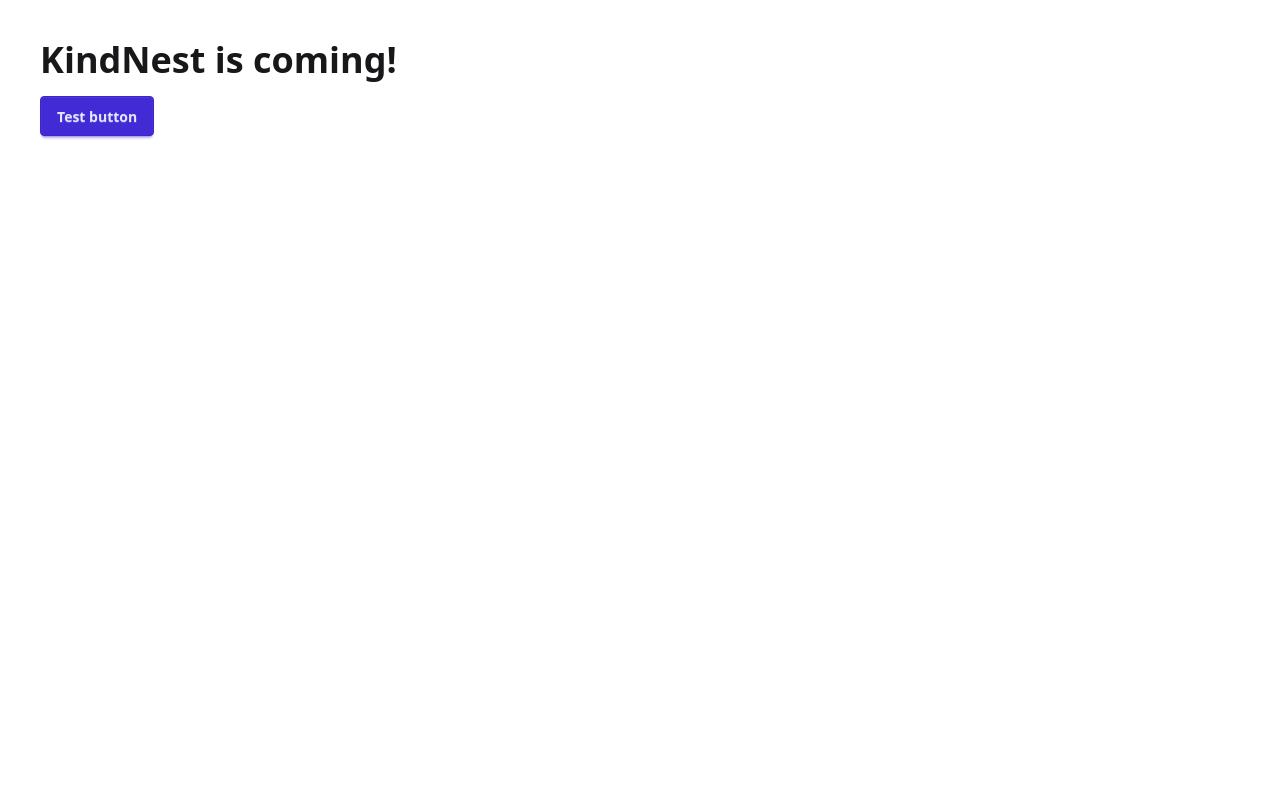
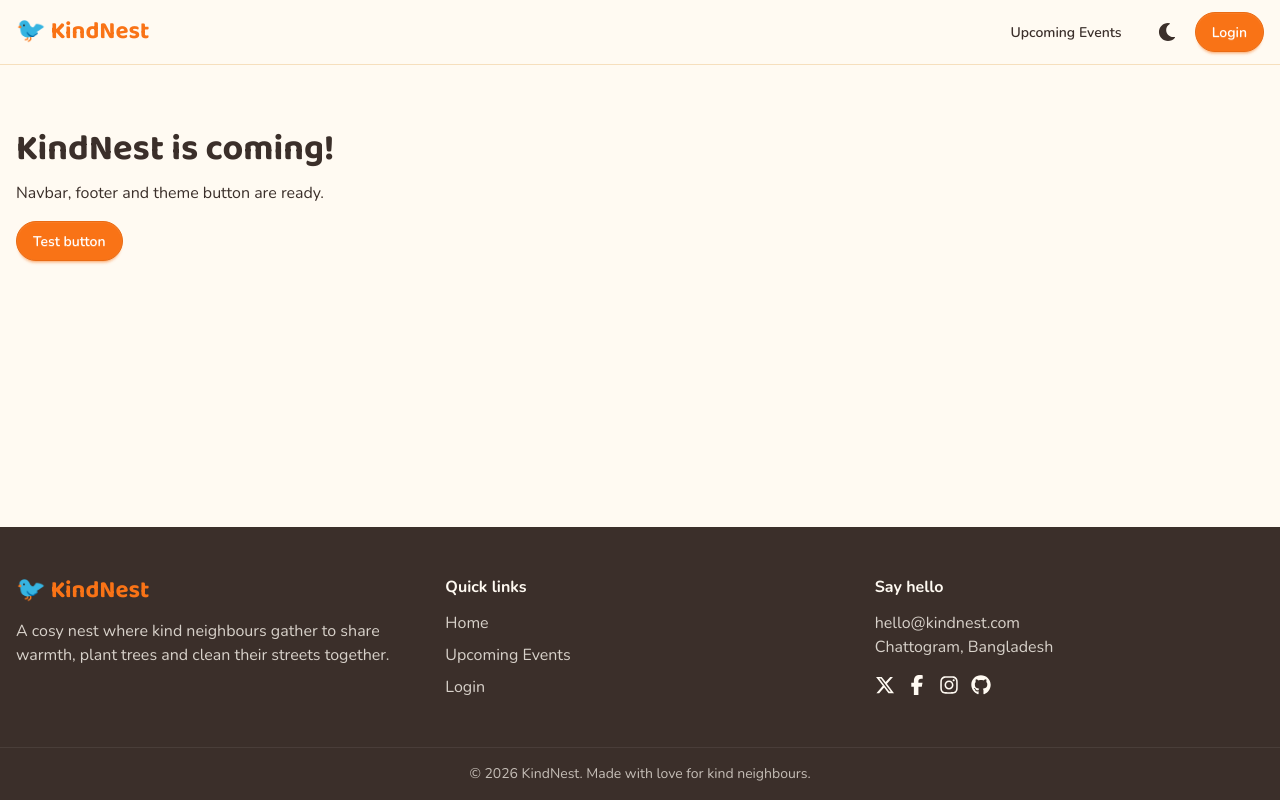
Before and after one commit to noiriba21/kindnest-client, a Next.js app: page / in a window 1280 px wide. Built offline with nearby package versions, Linux system fonts and the light colour scheme.

Commit message:
add theme toggle, custom colors and fonts

```diff
--- a/app/globals.css
+++ b/app/globals.css
@@ -1,2 +1,55 @@
 @import "tailwindcss";
-@plugin "daisyui";
+
+@plugin "daisyui" {
+  themes: false;
+}
+
+@plugin "daisyui/theme" {
+  name: "light";
+  default: true;
+  color-scheme: light;
+  --color-base-100: #fffaf2;
+  --color-base-200: #fff1dc;
+  --color-base-300: #f6dfbd;
+  --color-base-content: #3b2f2a;
+  --color-primary: #f97316;
+  --color-primary-content: #ffffff;
+  --color-secondary: #0d9488;
+  --color-secondary-content: #ffffff;
+  --color-accent: #fbbf24;
+  --color-accent-content: #3b2f2a;
+  --color-neutral: #3b2f2a;
+  --color-neutral-content: #fffaf2;
+  --radius-box: 1.25rem;
+  --radius-field: 999px;
+  --radius-selector: 999px;
+}
+
+@plugin "daisyui/theme" {
+  name: "dark";
+  prefersdark: true;
+  color-scheme: dark;
+  --color-base-100: #1f1a17;
+  --color-base-200: #2a2420;
+  --color-base-300: #3a322d;
+  --color-base-content: #fdeedd;
+  --color-primary: #fb923c;
+  --color-primary-content: #1f1a17;
+  --color-secondary: #2dd4bf;
+  --color-secondary-content: #1f1a17;
+  --color-accent: #fbbf24;
+  --color-accent-content: #1f1a17;
+  --color-neutral: #fdeedd;
+  --color-neutral-content: #1f1a17;
+  --radius-box: 1.25rem;
+  --radius-field: 999px;
+  --radius-selector: 999px;
+}
+
+body {
+  font-family: var(--font-nunito), sans-serif;
+}
+
+h1, h2, h3, .brand {
+  font-family: var(--font-baloo), sans-serif;
+}
--- a/app/layout.tsx
+++ b/app/layout.tsx
@@ -1,29 +1,33 @@
 import type { Metadata } from "next";
-import { Geist, Geist_Mono } from "next/font/google";
+import { Baloo_2, Nunito } from "next/font/google";
+import { Toaster } from "react-hot-toast";
+import Navbar from "@/components/Navbar";
+import Footer from "@/components/Footer";
 import "./globals.css";
 
-const geistSans = Geist({
-  variable: "--font-geist-sans",
-  subsets: ["latin"],
-});
-
-const geistMono = Geist_Mono({
-  variable: "--font-geist-mono",
-  subsets: ["latin"],
-});
+const baloo = Baloo_2({ subsets: ["latin"], variable: "--font-baloo" });
+const nunito = Nunito({ subsets: ["latin"], variable: "--font-nunito" });
 
 export const metadata: Metadata = {
-  title: "Create Next App",
-  description: "Generated by create next app",
+  title: "KindNest - Where kind neighbours gather",
+  description: "Create and join social service events in your area.",
 };
 
-export default function RootLayout({ children }: LayoutProps<"/">) {
+export default function RootLayout({
+  children,
+}: {
+  children: React.ReactNode;
+}) {
   return (
-    <html
-      lang="en"
-      className={`${geistSans.variable} ${geistMono.variable} h-full antialiased`}
-    >
-      <body className="min-h-full flex flex-col">{children}</body>
+    <html lang="en" data-theme="light" suppressHydrationWarning>
+      <body
+        className={`${baloo.variable} ${nunito.variable} min-h-screen flex flex-col bg-base-100 text-base-content`}
+      >
+        <Navbar />
+        <main className="flex-1">{children}</main>
+        <Footer />
+        <Toaster position="top-center" />
+      </body>
     </html>
   );
 }
--- a/app/page.tsx
+++ b/app/page.tsx
@@ -1,8 +1,9 @@
 export default function Home() {
   return (
-    <main className="p-10">
+    <section className="max-w-7xl mx-auto px-4 py-16">
       <h1 className="text-4xl font-bold">KindNest is coming!</h1>
+      <p className="mt-3">Navbar, footer and theme button are ready.</p>
       <button className="btn btn-primary mt-4">Test button</button>
-    </main>
+    </section>
   );
 }
--- /dev/null
+++ b/components/ThemeToggle.tsx
@@ -0,0 +1,36 @@
+"use client";
+import { useEffect, useState } from "react";
+import { FaMoon, FaSun } from "react-icons/fa";
+
+export default function ThemeToggle() {
+  const [theme, setTheme] = useState("light");
+
+  useEffect(() => {
+    const saved = localStorage.getItem("theme");
+    const start =
+      saved ||
+      (window.matchMedia("(prefers-color-scheme: dark)").matches
+        ? "dark"
+        : "light");
+    document.documentElement.setAttribute("data-theme", start);
+    setTheme(start);
+  }, []);
+
+  const toggle = () => {
+    const next = theme === "dark" ? "light" : "dark";
+    document.documentElement.setAttribute("data-theme", next);
+    localStorage.setItem("theme", next);
+    setTheme(next);
+  };
+
+  return (
+    <button
+      onClick={toggle}
+      className="btn btn-ghost btn-circle"
+      aria-label="Change theme"
+      title="Change theme"
+    >
+      {theme === "dark" ? <FaSun size={18} /> : <FaMoon size={18} />}
+    </button>
+  );
+}
```
